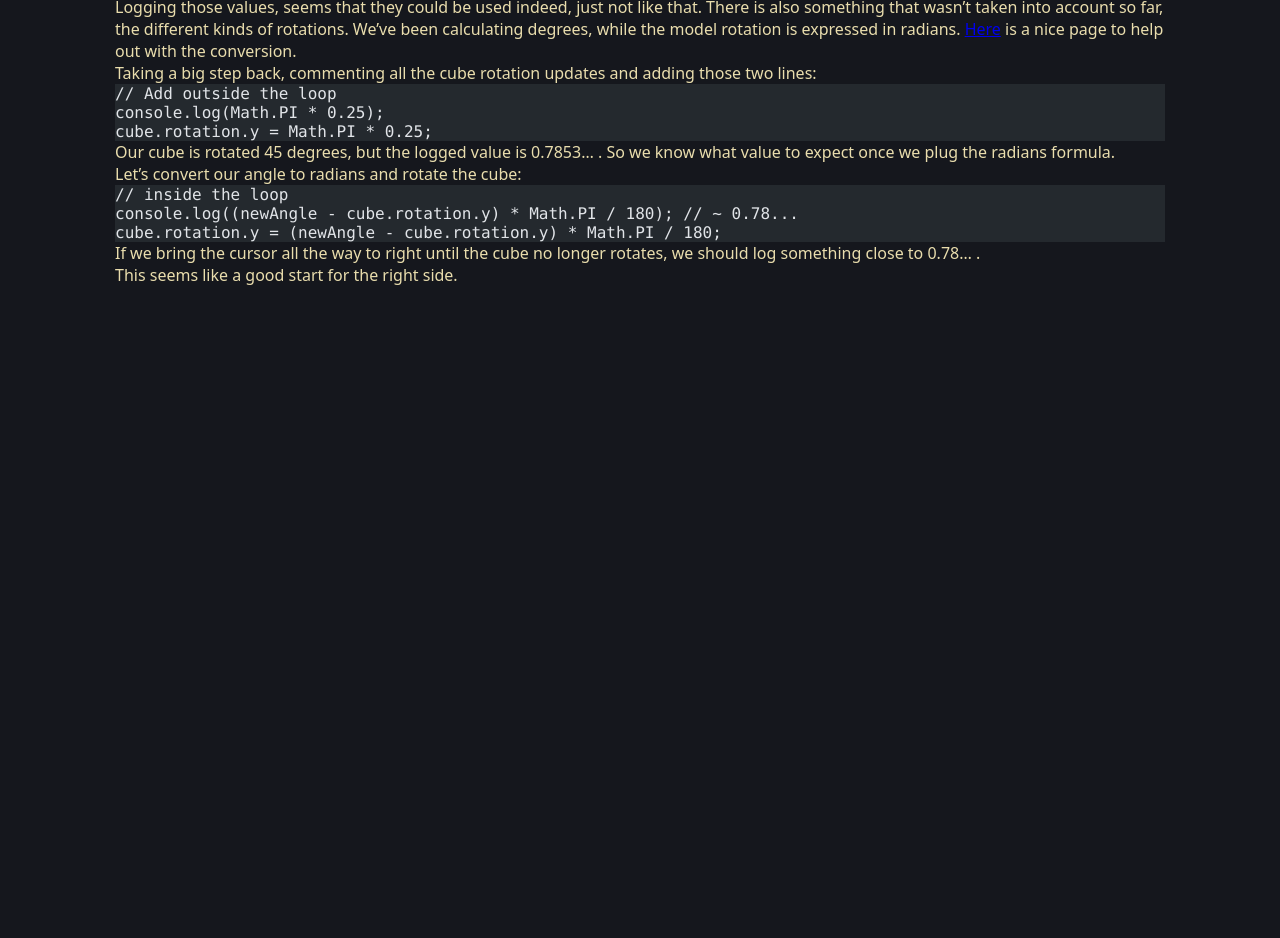
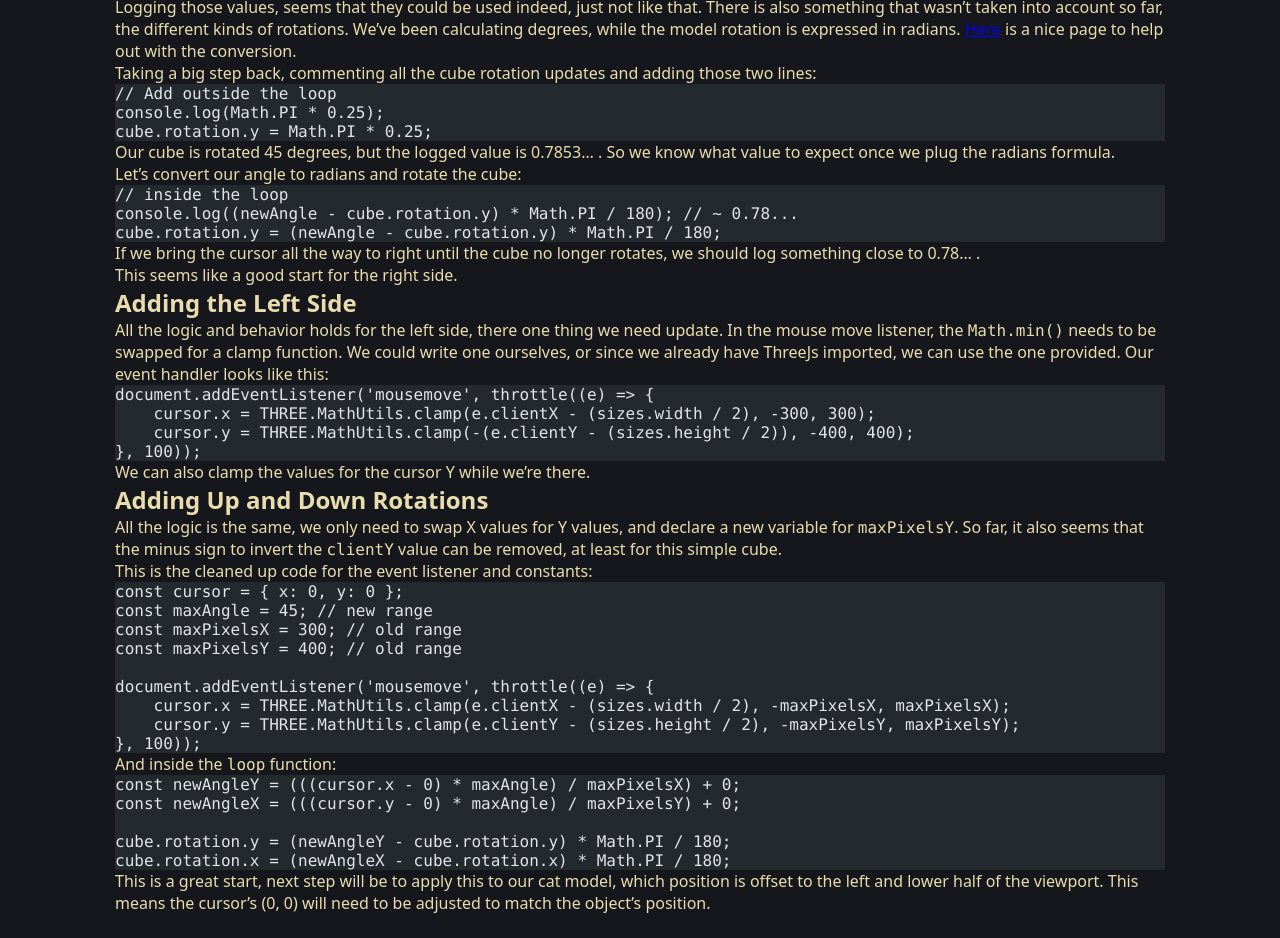
Before and after one commit to Cats-n-coffee/cats-n-coffee-corner, an Astro site: page /posts/rotate-object-with-cursor in a window 1280 px wide. Shown: the part 3614-4552 px from the top of the page. Before the commit the page ends 3924 px from the top, so only its background shows below. Built offline with nearby package versions, Linux system fonts and the light colour scheme; Astro itself is replaced by a stand-in of ours; code samples lack their colours.

Commit message:
add end of post with up/down rotation

````diff
--- a/src/content/posts/rotate-object-with-cursor.md
+++ b/src/content/posts/rotate-object-with-cursor.md
@@ -157,3 +157,43 @@ cube.rotation.y = (newAngle - cube.rotation.y) * Math.PI / 180;
 If we bring the cursor all the way to right until the cube no longer rotates, we should log something close to 0.78... .
 
 This seems like a good start for the right side.
+
+## Adding the Left Side
+
+All the logic and behavior holds for the left side, there one thing we need update. In the mouse move listener, the `Math.min()` needs to be swapped for a clamp function. We could write one ourselves, or since we already have ThreeJs imported, we can use the one provided. Our event handler looks like this:
+```javascript
+document.addEventListener('mousemove', throttle((e) => {
+    cursor.x = THREE.MathUtils.clamp(e.clientX - (sizes.width / 2), -300, 300);
+    cursor.y = THREE.MathUtils.clamp(-(e.clientY - (sizes.height / 2)), -400, 400);
+}, 100));
+```
+
+We can also clamp the values for the cursor Y while we're there.
+
+## Adding Up and Down Rotations
+
+All the logic is the same, we only need to swap X values for Y values, and declare a new variable for `maxPixelsY`. So far, it also seems that the minus sign to invert the `clientY` value can be removed, at least for this simple cube.
+
+This is the cleaned up code for the event listener and constants:
+```javascript
+const cursor = { x: 0, y: 0 };
+const maxAngle = 45; // new range
+const maxPixelsX = 300; // old range
+const maxPixelsY = 400; // old range
+
+document.addEventListener('mousemove', throttle((e) => {
+    cursor.x = THREE.MathUtils.clamp(e.clientX - (sizes.width / 2), -maxPixelsX, maxPixelsX);
+    cursor.y = THREE.MathUtils.clamp(e.clientY - (sizes.height / 2), -maxPixelsY, maxPixelsY);
+}, 100));
+```
+
+And inside the `loop` function:
+```javascript
+const newAngleY = (((cursor.x - 0) * maxAngle) / maxPixelsX) + 0;
+const newAngleX = (((cursor.y - 0) * maxAngle) / maxPixelsY) + 0;
+
+cube.rotation.y = (newAngleY - cube.rotation.y) * Math.PI / 180;
+cube.rotation.x = (newAngleX - cube.rotation.x) * Math.PI / 180;
+```
+
+This is a great start, next step will be to apply this to our cat model, which position is offset to the left and lower half of the viewport. This means the cursor's (0, 0) will need to be adjusted to match the object's position.
````
